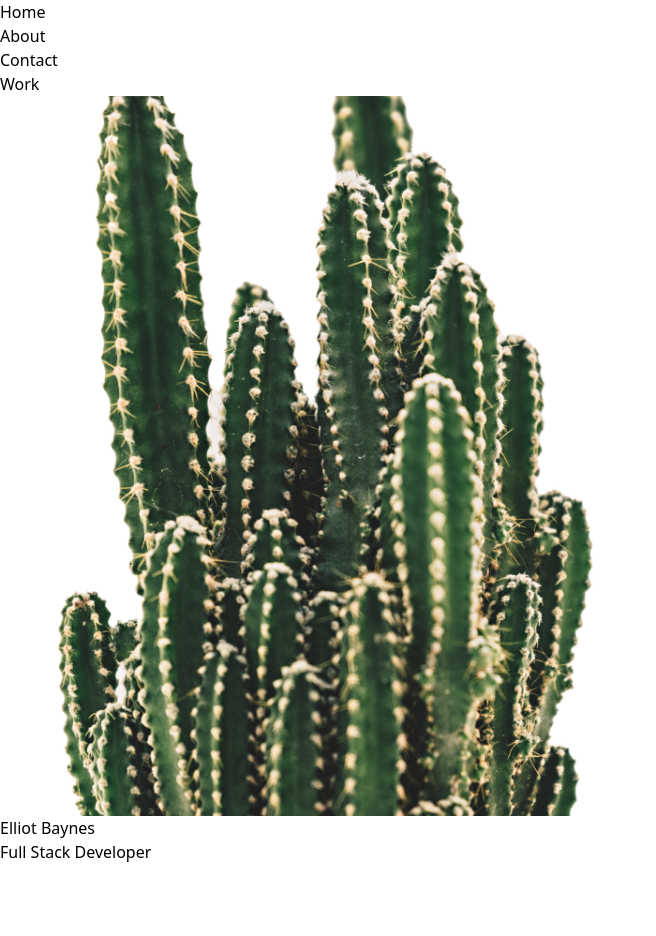
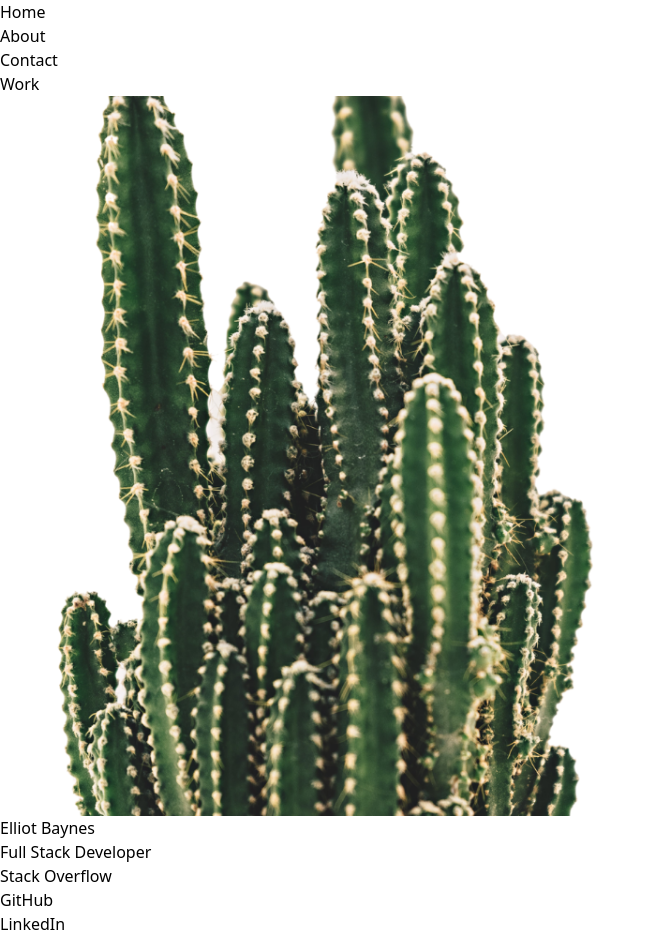
Before and after one commit to eabaynes/react-portfolio, a React (Vite) app: page / in a window 1280 px wide. Shown: the whole page, without its empty margins (0-656 px from the left). Before the commit the page ends 864 px from the top, so only its background shows below. Built offline with nearby package versions, Linux system fonts and the light colour scheme.

Commit message:
app.jsx changes

```diff
--- a/src/App.jsx
+++ b/src/App.jsx
@@ -1,19 +1,21 @@
 import React from "react";
 import BodyContainer from "./components/body-container.jsx";
+import Footer from "./components/Footer.jsx";
 import NavBar from "./components/NavBar.jsx";
 
 export default function App() {
   const [currentPage, setCurrentPage] = React.useState("/");
 
-  const navClickHandler = (event) => {
+  function navClickHandler(event) {
     event.preventDefault();
     setCurrentPage(event.target.getAttribute("href"));
-  };
+  }
 
   return (
-    <>
+    <div>
       <NavBar navClickHandler={navClickHandler} />
       <BodyContainer currentPage={currentPage} />
-    </>
+      <Footer />
+    </div>
   );
 }
```
